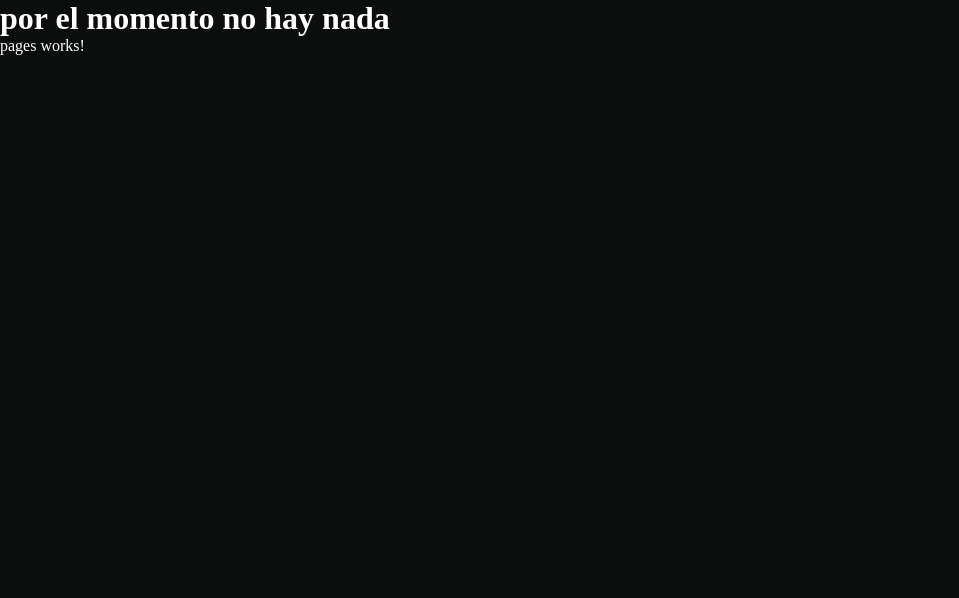
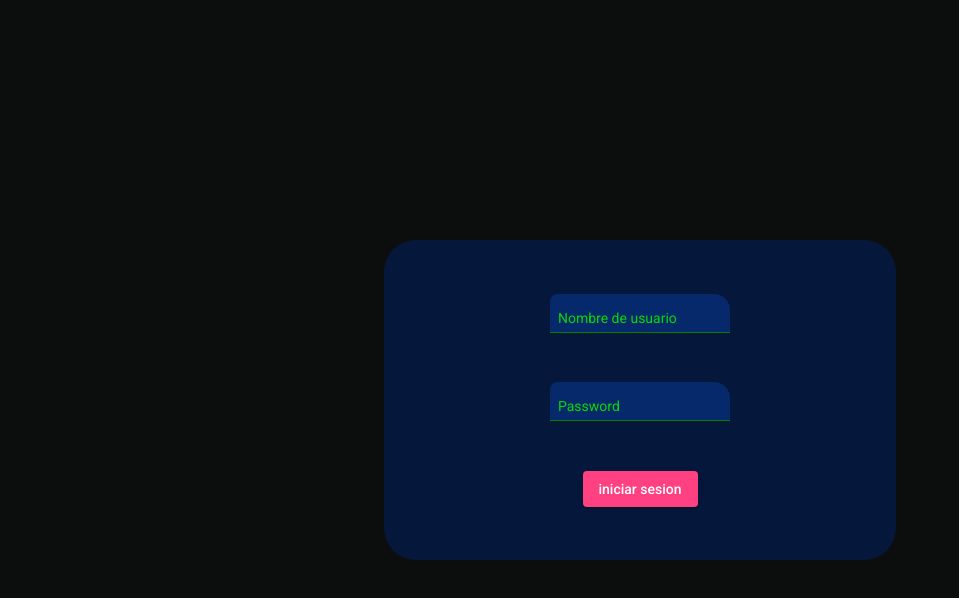
Before and after one commit to FabianGuarascio/usuarios, an Angular app: page / in a window 1280 px wide. Shown: the top 598 px of the page, without its empty margins (0-959 px from the left). Built offline with nearby package versions, Linux system fonts and the light colour scheme.

Commit message:
Añadido en login matbutton , matform y matinput

```diff
--- a/src/app/app.component.html
+++ b/src/app/app.component.html
@@ -1,3 +1,2 @@
-<h1>por el momento no hay nada</h1>
 
 <router-outlet></router-outlet>
--- a/src/app/app.module.ts
+++ b/src/app/app.module.ts
@@ -3,6 +3,7 @@ import { BrowserModule } from '@angular/platform-browser';
 import { AppRoutingModule } from './app-routing.module';
 
 import { AppComponent } from './app.component';
+import { BrowserAnimationsModule } from '@angular/platform-browser/animations';
 
 @NgModule({
   declarations: [
@@ -10,7 +11,8 @@ import { AppComponent } from './app.component';
   ],
   imports: [
     BrowserModule,
-    AppRoutingModule
+    AppRoutingModule,
+    BrowserAnimationsModule
   ],
   providers: [],
   bootstrap: [AppComponent]
--- a/src/app/login/pages/pages.component.css
+++ b/src/app/login/pages/pages.component.css
@@ -0,0 +1,41 @@
+.container{
+    display: flex;
+    justify-content: center;
+    align-items: center;
+    height: 100%;
+}
+
+.card{
+    width: 40%;
+    height: 40%;
+    background-color: var(--color-3);
+    display: flex;
+    border-radius: 2rem;
+    justify-content: center;
+    align-items: center;
+    flex-direction: column;
+    gap:2rem;
+}
+::ng-deep  .mat-form-field-label {
+    /*change color of label*/
+    color: rgb(6, 217, 6) !important;
+    margin-left: 0.5rem;
+    font-weight: 800;
+   }
+
+   ::ng-deep.mat-form-field-underline {
+    /*change color of underline*/
+    background-color: green !important;
+  }
+
+  ::ng-deep.mat-form-field-ripple {
+   /*change color of underline when focused*/
+   background-color: green !important;;
+  }
+
+::ng-deep.mat-form-field-flex{
+    /* change color of background of input field */
+    background-color: var(--color-4);
+    border-top-right-radius:1rem ;
+    border-top-left-radius:0.5rem ;
+}
--- a/src/app/login/pages/pages.component.html
+++ b/src/app/login/pages/pages.component.html
@@ -1 +1,14 @@
-<p>pages works!</p>
+<div class="container">
+
+    <div class="card">
+        <mat-form-field >
+            <mat-label>Nombre de usuario</mat-label>
+            <input matInput>
+        </mat-form-field>
+        <mat-form-field >
+            <mat-label>Password</mat-label>
+            <input matInput>
+        </mat-form-field>
+        <button mat-raised-button color="accent">iniciar sesion</button>
+    </div>
+</div>
--- a/src/app/login/pages/pages.component.ts
+++ b/src/app/login/pages/pages.component.ts
@@ -1,4 +1,6 @@
 import { Component, OnInit } from '@angular/core';
+
+
 
 @Component({
   selector: 'app-pages',
--- a/src/index.html
+++ b/src/index.html
@@ -6,8 +6,11 @@
   <base href="/">
   <meta name="viewport" content="width=device-width, initial-scale=1">
   <link rel="icon" type="image/x-icon" href="favicon.ico">
+  <link rel="preconnect" href="https://fonts.gstatic.com">
+  <link href="https://fonts.googleapis.com/css2?family=Roboto:wght@300;400;500&display=swap" rel="stylesheet">
+  <link href="https://fonts.googleapis.com/icon?family=Material+Icons" rel="stylesheet">
 </head>
-<body>
+<body class="mat-typography">
   <app-root></app-root>
 </body>
 </html>
--- a/src/styles.css
+++ b/src/styles.css
@@ -16,3 +16,5 @@ body{
     background-color: var(--color-1);
     color:var(--text)
 }
+html, body { height: 100%; }
+body { margin: 0; font-family: Roboto, "Helvetica Neue", sans-serif; }
```
Also changed, not shown: src/app/login/login.module.ts (+7 -1 lines).
